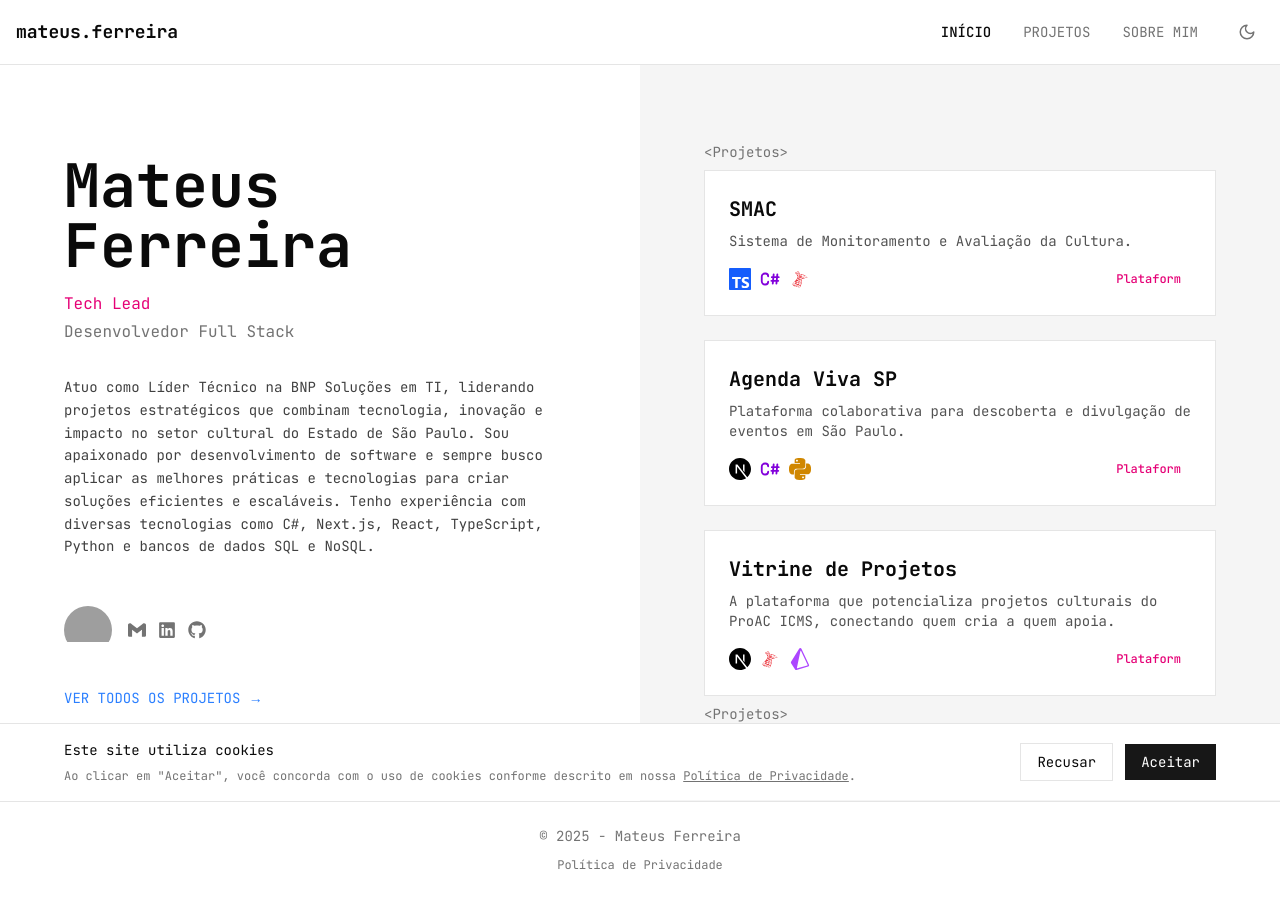
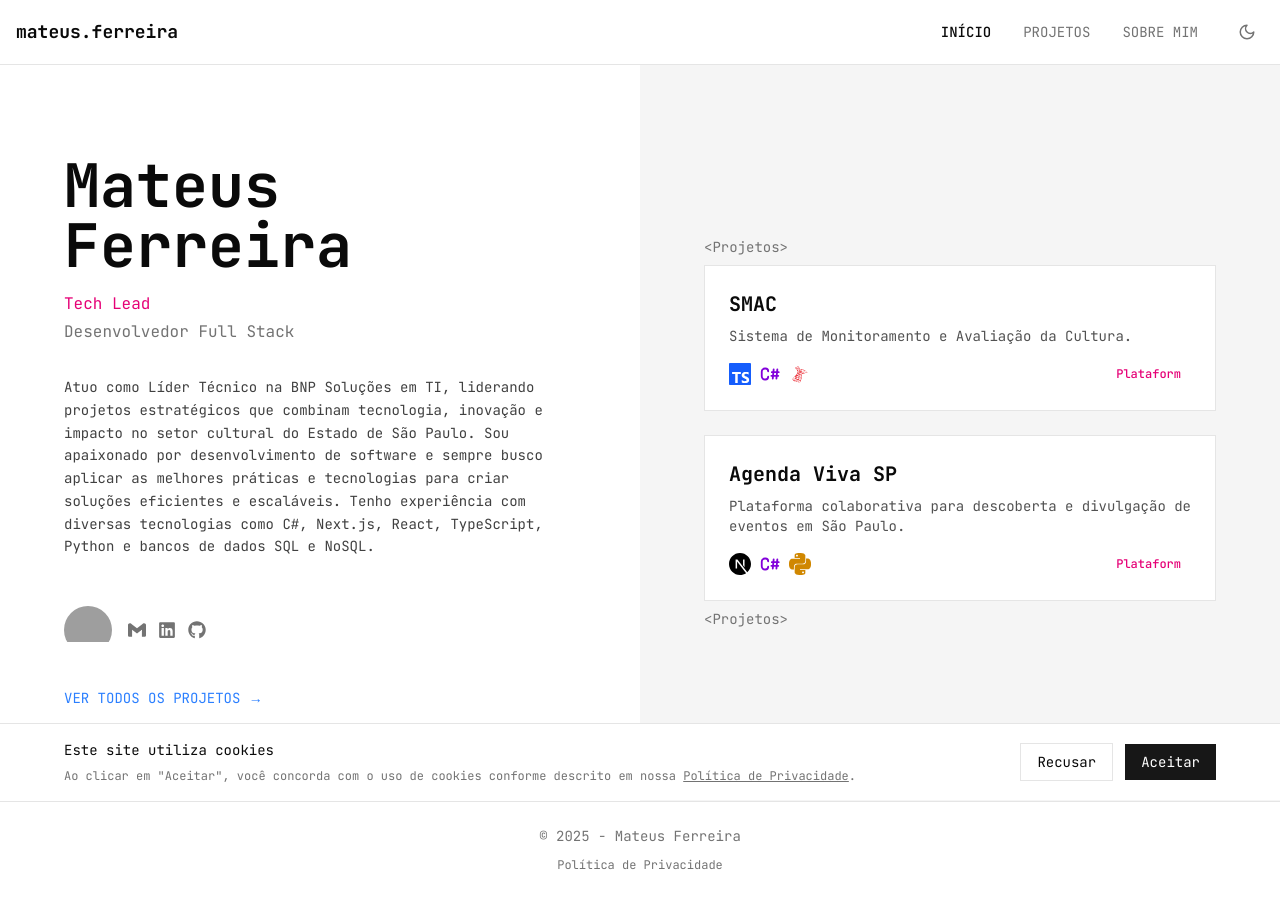
Before and after one commit to MateusSantosF/portfolio, a Next.js app: page / in a window 1280 px wide. Built offline with nearby package versions, Linux system fonts and the light colour scheme; grey boxes are pictures that could not be loaded.

Commit message:
refactor(Projects): comment specific projet info

```diff
--- a/src/shared/data/Projects.tsx
+++ b/src/shared/data/Projects.tsx
@@ -166,54 +166,54 @@ export const projects: IProject[] = [
       },
     ],
   },
-  {
-    id: "vitrine-projetos",
-    name: "Vitrine de Projetos",
-    isHighlighted: true,
-    shortDescription:
-      "A plataforma que potencializa projetos culturais do ProAC ICMS, conectando quem cria a quem apoia.",
-    fullDescription:
-      "A Vitrine de Projetos é uma plataforma centralizada que conecta proponentes culturais e investidores, facilitando a captação de recursos por meio de transparência, visibilidade e tecnologia otimizada. A plataforma oferece listagem de projetos, busca avançada, perfis de proponentes e dados atualizados, garantindo alta acessibilidade e SEO otimizado. Integra dados extraídos do sistema FasePRO do programa ProAC ICMS.",
-    category: "PLATAFORM",
-    url: "https://vitrinedeprojetos.cultura.sp.gov.br",
-    company: {
-      name: "BNP Soluções em TI",
-      url: "https://bnpsolucoes.com.br",
-      icon: <Building2 className="w-5 h-5 text-blue-600" />,
-    },
-    role: "Tech Lead e Desenvolvedor",
-    images: [
-      {
-        title: "Tela Inicial",
-        url: "/assets/vitrine-de-projetos-1.png",
-      },
-      {
-        title: "Listagem de projetos",
-        url: "/assets/vitrine-de-projetos-2.png",
-      },
-    ],
-    technologies: [
-      "NEXTJS",
-      "SQLSERVER",
-      "PRISMA",
-      "SHADCNUI",
-      "TAILWIND",
-      "SQLSERVER",
-    ],
-    period: "Dez 2024 - Presente",
-    contributions: [
-      "Definição da arquitetura da aplicação e tecnologias utilizadas",
-      "Desenvolvimento completo da plataforma",
-      "Padronização e modelagem de dados integrando fontes não relacionais com banco relacional (SQL Server)",
-      "Criação da proposta visual e implementação do design com alta usabilidade",
-      "Aplicação de boas práticas de SEO e acessibilidade",
-      "Integração com Google Analytics para rastreamento de acesso e impacto",
-    ],
-    challenges:
-      "O maior desafio foi transformar dados vindos de um banco não relacional (do sistema FasePRO) em uma estrutura relacional adequada para consumo via Prisma/SQL Server, garantindo integridade e performance. Outro ponto crítico foi atingir um alto nível de SEO e acessibilidade, uma exigência essencial para aumentar a visibilidade pública dos projetos culturais e cumprir o objetivo da plataforma: conectar criadores a patrocinadores.",
-    solutions:
-      "Foi estruturado um processo de transformação e padronização de dados, garantindo que a informação dos projetos fosse exposta de maneira clara e performática. No frontend, a aplicação foi construída com Next.js, utilizando rendering server-side para maximizar indexação por mecanismos de busca. Adotamos também componentes acessíveis com Shadcn UI, TailwindCSS e práticas modernas de otimização, garantindo performance e acessibilidade para todos os usuários.",
-  },
+  // {
+  //   id: "vitrine-projetos",
+  //   name: "Vitrine de Projetos",
+  //   isHighlighted: true,
+  //   shortDescription:
+  //     "A plataforma que potencializa projetos culturais do ProAC ICMS, conectando quem cria a quem apoia.",
+  //   fullDescription:
+  //     "A Vitrine de Projetos é uma plataforma centralizada que conecta proponentes culturais e investidores, facilitando a captação de recursos por meio de transparência, visibilidade e tecnologia otimizada. A plataforma oferece listagem de projetos, busca avançada, perfis de proponentes e dados atualizados, garantindo alta acessibilidade e SEO otimizado. Integra dados extraídos do sistema FasePRO do programa ProAC ICMS.",
+  //   category: "PLATAFORM",
+  //   url: "https://vitrinedeprojetos.cultura.sp.gov.br",
+  //   company: {
+  //     name: "BNP Soluções em TI",
+  //     url: "https://bnpsolucoes.com.br",
+  //     icon: <Building2 className="w-5 h-5 text-blue-600" />,
+  //   },
+  //   role: "Tech Lead e Desenvolvedor",
+  //   images: [
+  //     {
+  //       title: "Tela Inicial",
+  //       url: "/assets/vitrine-de-projetos-1.png",
+  //     },
+  //     {
+  //       title: "Listagem de projetos",
+  //       url: "/assets/vitrine-de-projetos-2.png",
+  //     },
+  //   ],
+  //   technologies: [
+  //     "NEXTJS",
+  //     "SQLSERVER",
+  //     "PRISMA",
+  //     "SHADCNUI",
+  //     "TAILWIND",
+  //     "SQLSERVER",
+  //   ],
+  //   period: "Dez 2024 - Presente",
+  //   contributions: [
+  //     "Definição da arquitetura da aplicação e tecnologias utilizadas",
+  //     "Desenvolvimento completo da plataforma",
+  //     "Padronização e modelagem de dados integrando fontes não relacionais com banco relacional (SQL Server)",
+  //     "Criação da proposta visual e implementação do design com alta usabilidade",
+  //     "Aplicação de boas práticas de SEO e acessibilidade",
+  //     "Integração com Google Analytics para rastreamento de acesso e impacto",
+  //   ],
+  //   challenges:
+  //     "O maior desafio foi transformar dados vindos de um banco não relacional (do sistema FasePRO) em uma estrutura relacional adequada para consumo via Prisma/SQL Server, garantindo integridade e performance. Outro ponto crítico foi atingir um alto nível de SEO e acessibilidade, uma exigência essencial para aumentar a visibilidade pública dos projetos culturais e cumprir o objetivo da plataforma: conectar criadores a patrocinadores.",
+  //   solutions:
+  //     "Foi estruturado um processo de transformação e padronização de dados, garantindo que a informação dos projetos fosse exposta de maneira clara e performática. No frontend, a aplicação foi construída com Next.js, utilizando rendering server-side para maximizar indexação por mecanismos de busca. Adotamos também componentes acessíveis com Shadcn UI, TailwindCSS e práticas modernas de otimização, garantindo performance e acessibilidade para todos os usuários.",
+  // },
   {
     id: "vitrine-cidades",
     name: "Vitrine de Cidades",
```
